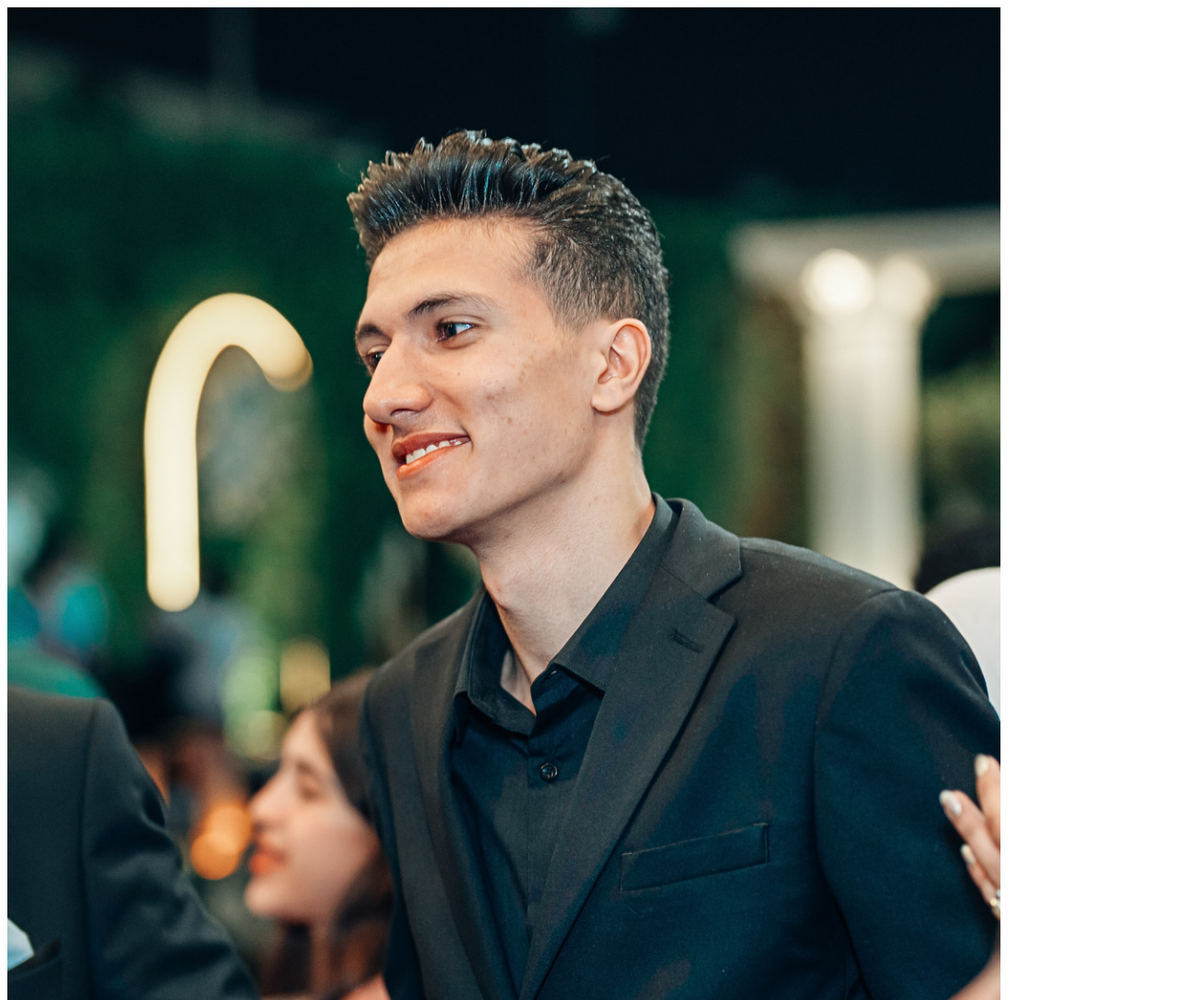
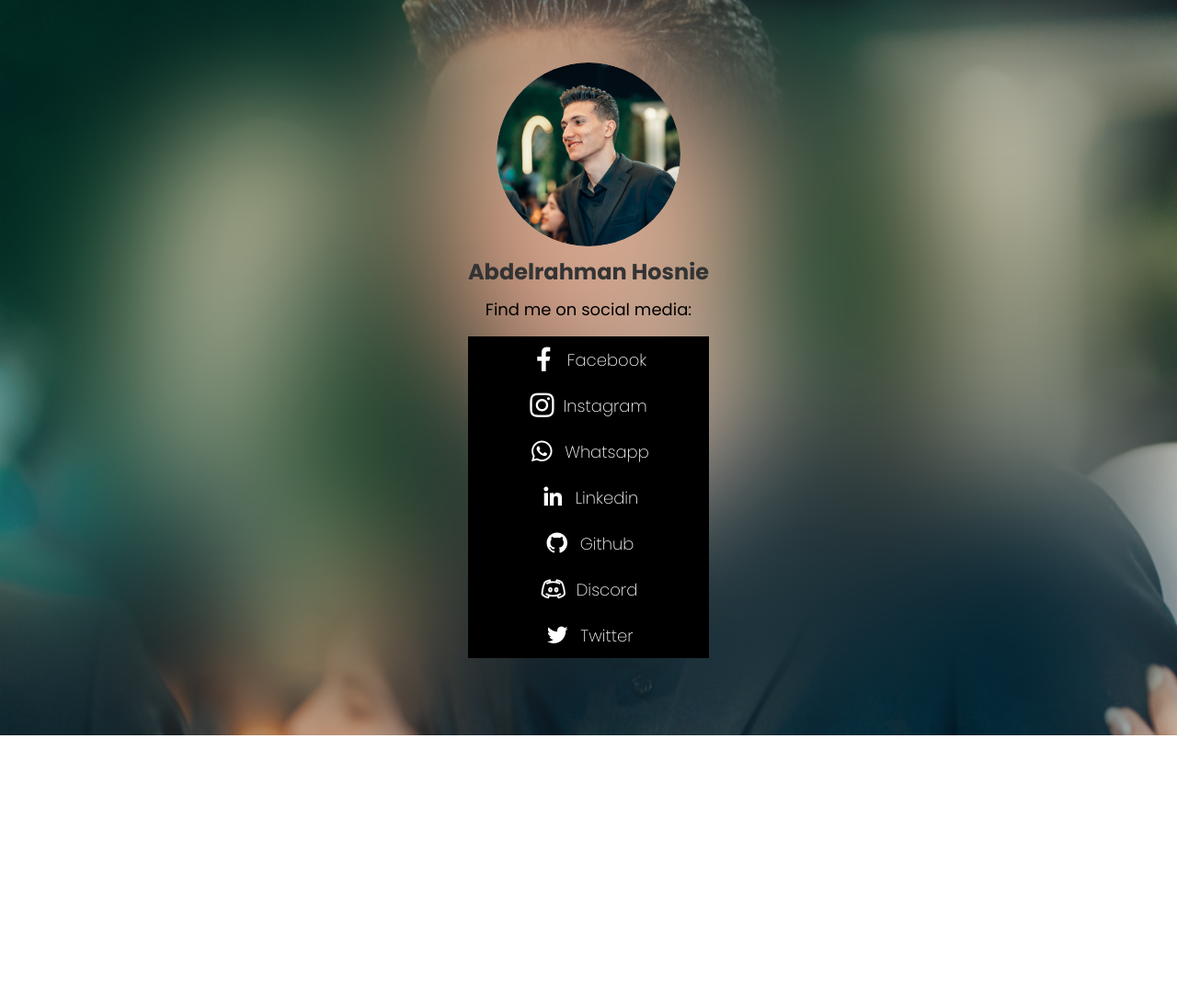
Before and after one commit to abdohosnie/SocialLinksWebsite, a plain HTML site: page index.html in a window 1280 px wide. Shown: the top 1088 px of the page at 92% size. After the commit the page ends 800 px from the top, so only its background shows below. Drawn offline with nearby package versions, Linux system fonts and the light colour scheme.

Commit message:
Changed the location of the css file

```diff
--- a/index.html
+++ b/index.html
@@ -5,7 +5,7 @@
     <meta name="viewport" content="width=device-width, initial-scale=1.0">
     <link rel="stylesheet" href="https://maxst.icons8.com/vue-static/landings/line-awesome/line-awesome/1.3.0/css/line-awesome.min.css">
     <link rel="stylesheet" href="https://cdnjs.cloudflare.com/ajax/libs/font-awesome/5.15.4/css/all.min.css">
-    <link rel="stylesheet" href="/CSS/style.css">
+    <link rel="stylesheet" href="style.css">
     <title>Abdelrahman Hosnie</title>
 </head>
 <body>
--- /dev/null
+++ b/style.css
@@ -0,0 +1,95 @@
+@import url('https://fonts.googleapis.com/css2?family=Nunito:ital,wght@0,200;0,300;0,400;0,500;0,1000;1,900;1,1000&family=Poppins:ital,wght@0,100;0,200;0,300;0,400;0,500;0,600;0,700;0,800;0,900;1,100;1,200;1,300;1,400;1,500;1,600;1,700;1,800;1,900&display=swap');
+
+body {
+    font-family: 'Poppins', sans-serif;
+    margin: 0;
+    padding: 0;
+    display: flex;
+    flex-direction: column;
+    justify-content: center;
+    align-items: center;
+    min-height: 100vh;
+    background-image: url('/Images/pfp.png');
+    background-size: cover;
+    background-repeat: no-repeat;
+    background-position: center;
+    backdrop-filter: blur(70px);
+}
+
+::-webkit-scrollbar {
+    display: none;
+}
+
+.container {
+    align-items: center;
+    justify-content: center;
+    text-align: center;
+
+}
+
+.profile-picture {
+    width: 200px;
+    height: 200px;
+    border-radius: 50%;
+    overflow: hidden;
+    margin: auto;
+    display: flex;
+    justify-content: center;
+    align-items: center;
+}
+
+.profile-picture img {
+    width: 100%;
+    height: 100%;
+    object-fit: cover;
+}
+
+.name {
+    font-size: 24px;
+    color: #333;
+    margin: 10px 0;
+}
+
+p {
+    font-size: 18px;
+    color: #000;
+    margin: 10px 0;
+}
+
+
+ul {
+    list-style: none;
+    padding: 0;
+    text-align: center;
+}
+
+li {
+    margin: 0;
+    padding: 0;
+}
+
+ul li a {
+    justify-content: center;
+    display: flex;
+    align-items: center;
+    text-decoration: none;
+    color: #fff;
+    background-color: #000;
+    border: none;
+    padding: 10px;
+    transition: background-color 0.2s ease;
+}
+
+ul li a:hover {
+    background-color: #5a5a5a;
+}
+
+ul li a i {
+    margin-right: 10px;
+    font-size: 30px;
+}
+
+ul li a span {
+    font-weight: 200;
+    font-size: 18px;
+}
```
